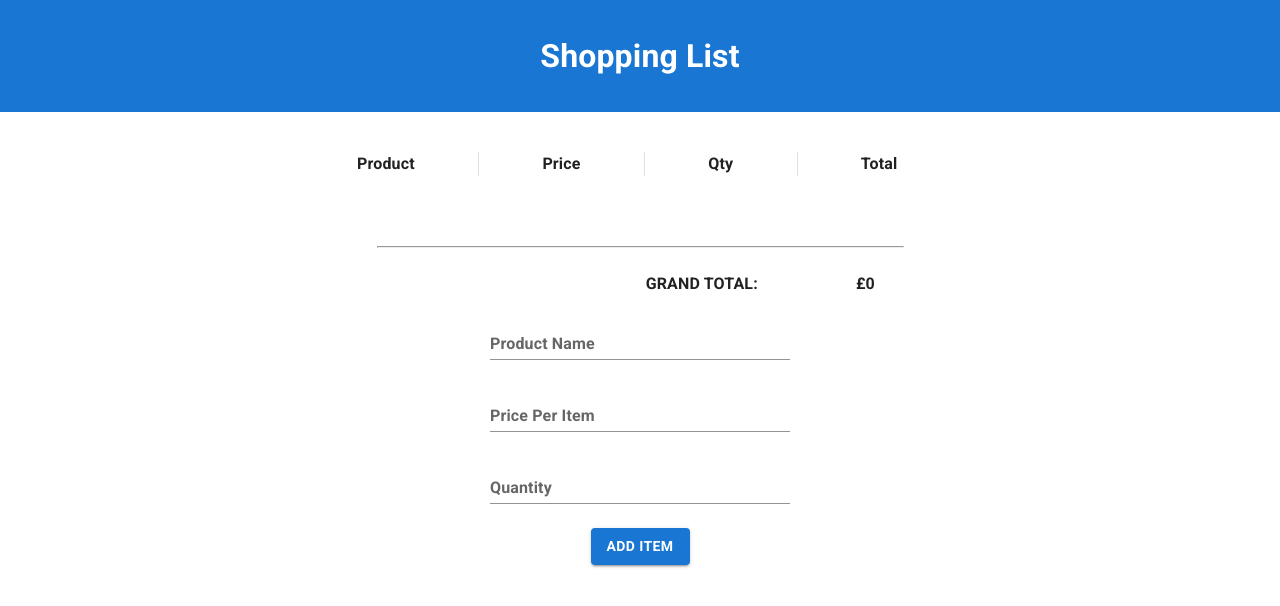
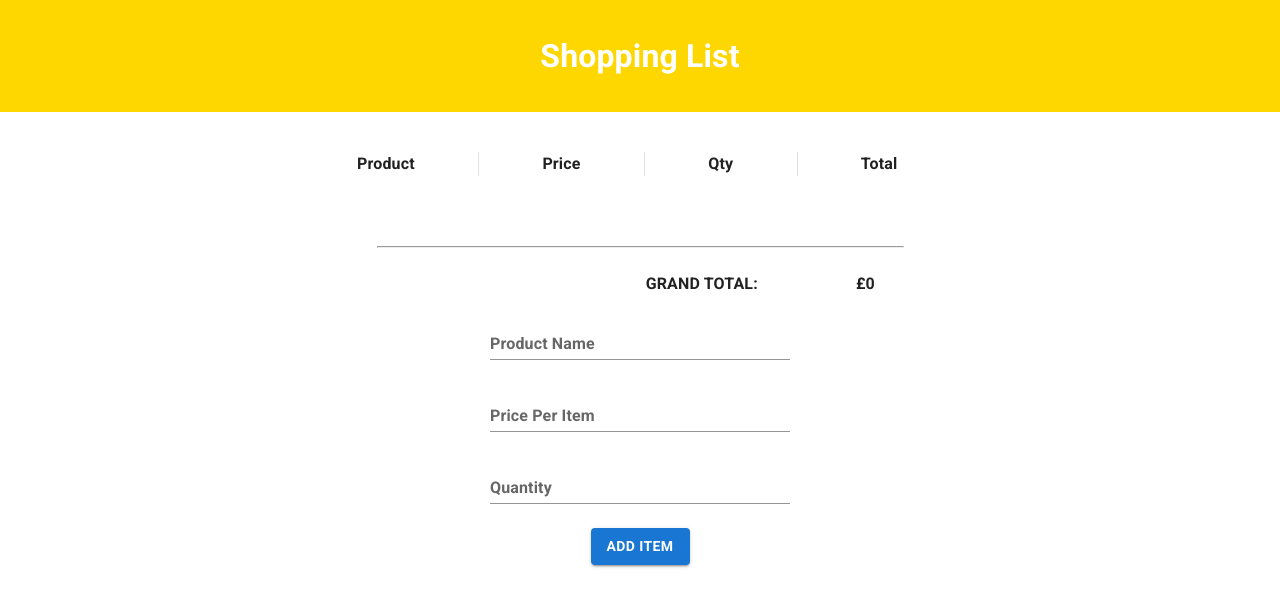
Before and after one commit to jazzorpheus/shopping-list, a React app: page / in a window 1280 px wide. Shown: the top 606 px of the page. Built offline with nearby package versions, Linux system fonts and the light colour scheme; the HTML template or start-up script is replaced by a standard one.

Commit message:
test CI/CD workflow

```diff
--- a/src/AppBar.css
+++ b/src/AppBar.css
@@ -2,6 +2,7 @@ h1 {
   padding: 2rem;
   margin: 0;
   background: #1976d2;
+  background: gold;
   color: #fff;
   text-align: center;
 }
```
